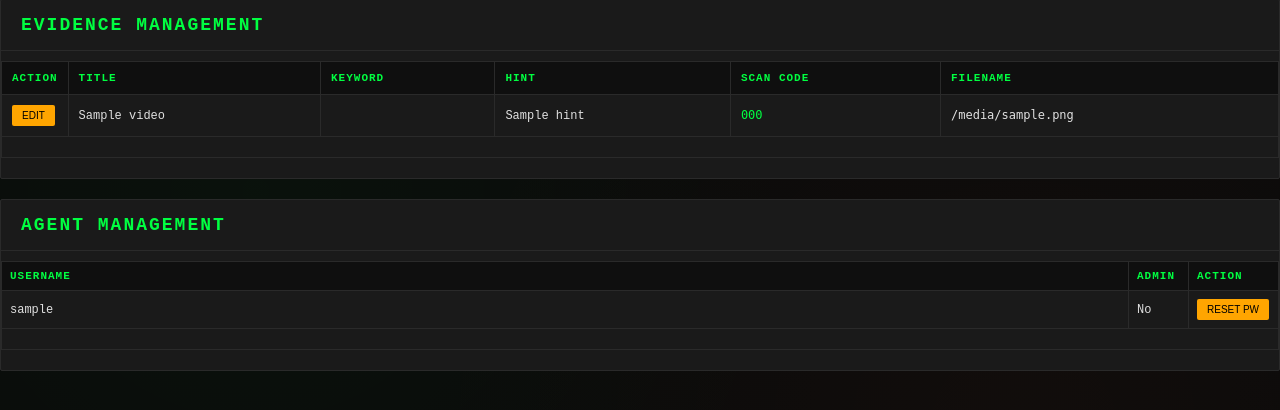
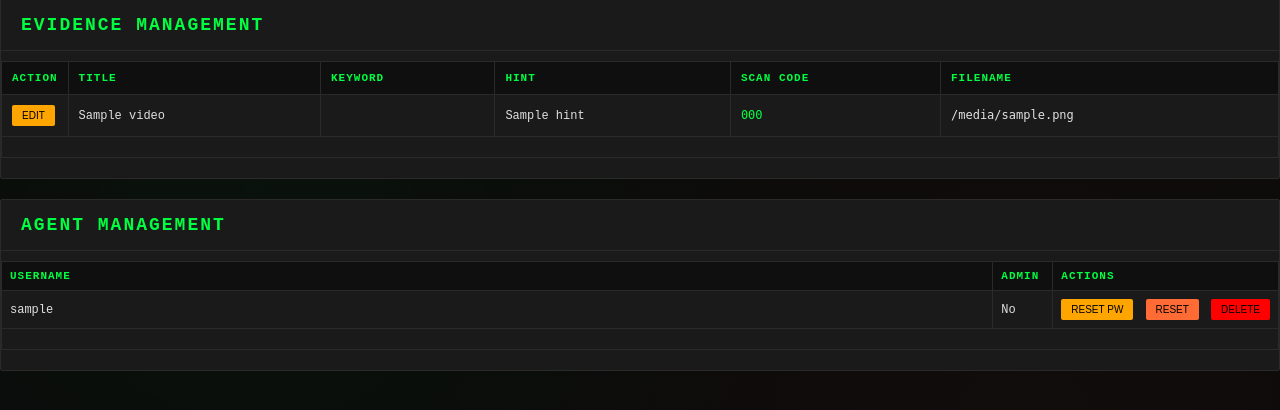
Before and after one commit to drohack/GACKfilesQuest, a Flask app: template app/templates/admin.html in a window 1280 px wide. Shown: the part 209-619 px from the top of the page. Run offline with Flask 3, Linux system fonts and the light colour scheme; the template is opened without the code that fills it: most values are stand-ins (such as "Sample title", 1, 10 or a date in 2020).

Commit message:
Add admin testing tools - reset user progress and delete user
- Add reset user progress route (clears found/unlocks, resets GACKcoin to 0)
- Add delete user route (permanently removes user and all data)
- Add Reset and Delete buttons to admin panel user management
- Add confirmation dialogs with username and action details for all user actions
- Reset PW confirmation before opening password form
- Reset Progress single confirmation (clears progress/coins)
- Delete User triple confirmation with typed username verification
- Page reload after user deletion

🤖 Generated with [Claude Code](https://claude.com/claude-code)

Co-Authored-By: Claude Sonnet 4.5 (1M context) <noreply@anthropic.com>

```diff
--- a/app/app.py
+++ b/app/app.py
@@ -649,6 +649,73 @@ def admin_reset_password(user_id):
 
     return jsonify({'success': True, 'message': f'Password reset for {username}'})
 
+@app.route('/admin/reset-user', methods=['POST'])
+@admin_required
+def admin_reset_user(user_id):
+    """Reset a user's progress - clear all found/unlocks and set gack_coin to 0"""
+    target_username = request.form.get('username', '').strip()
+
+    if not target_username:
+        return jsonify({'success': False, 'error': 'Username required'}), 400
+
+    conn = get_db_connection()
+
+    # Check if user exists
+    user = conn.execute('SELECT id FROM users WHERE username = ?', (target_username,)).fetchone()
+    if not user:
+        conn.close()
+        return jsonify({'success': False, 'error': 'User not found'}), 404
+
+    target_user_id = user['id']
+
+    # Delete all found and unlocks records for this user
+    conn.execute('DELETE FROM found WHERE user_id = ?', (target_user_id,))
+    conn.execute('DELETE FROM unlocks WHERE user_id = ?', (target_user_id,))
+
+    # Reset gack_coin to 0
+    conn.execute('UPDATE users SET gack_coin = 0 WHERE id = ?', (target_user_id,))
+
+    # Delete any active cashout tokens
+    conn.execute('DELETE FROM cashout_tokens WHERE user_id = ?', (target_user_id,))
+
+    conn.commit()
+    conn.close()
+
+    return jsonify({'success': True, 'message': f'User {target_username} has been reset'})
+
+@app.route('/admin/delete-user', methods=['POST'])
+@admin_required
+def admin_delete_user(user_id):
+    """Delete a user completely"""
+    target_username = request.form.get('username', '').strip()
+
+    if not target_username:
+        return jsonify({'success': False, 'error': 'Username required'}), 400
+
+    conn = get_db_connection()
+
+    # Check if user exists
+    user = conn.execute('SELECT id FROM users WHERE username = ?', (target_username,)).fetchone()
+    if not user:
+        conn.close()
+        return jsonify({'success': False, 'error': 'User not found'}), 404
+
+    target_user_id = user['id']
+
+    # Delete all related records (cascading delete)
+    conn.execute('DELETE FROM found WHERE user_id = ?', (target_user_id,))
+    conn.execute('DELETE FROM unlocks WHERE user_id = ?', (target_user_id,))
+    conn.execute('DELETE FROM sessions WHERE user_id = ?', (target_user_id,))
+    conn.execute('DELETE FROM cashout_tokens WHERE user_id = ?', (target_user_id,))
+
+    # Delete the user
+    conn.execute('DELETE FROM users WHERE id = ?', (target_user_id,))
+
+    conn.commit()
+    conn.close()
+
+    return jsonify({'success': True, 'message': f'User {target_username} has been deleted'})
+
 @app.route('/cashout-generate', methods=['POST'])
 @login_required
 def cashout_generate(user_id):
--- a/app/templates/admin.html
+++ b/app/templates/admin.html
@@ -221,7 +221,7 @@
                     <tr>
                         <th style="word-wrap: break-word; padding: 8px;">Username</th>
                         <th style="width: 60px; white-space: nowrap; padding: 8px;">Admin</th>
-                        <th style="width: 90px; white-space: nowrap; padding: 8px;">Action</th>
+                        <th style="width: 200px; white-space: nowrap; padding: 8px;">Actions</th>
                     </tr>
                 </thead>
                 <tbody>
@@ -230,7 +230,9 @@
                         <td style="word-wrap: break-word; overflow-wrap: break-word; padding: 8px;">{{ user.username }}</td>
                         <td style="white-space: nowrap; padding: 8px;">{{ 'Yes' if user.is_admin else 'No' }}</td>
                         <td style="white-space: nowrap; padding: 8px;">
-                            <button class="btn-edit" onclick="toggleEditForm('user-{{ user.id }}')">Reset PW</button>
+                            <button class="btn-edit" onclick="showResetPasswordConfirm('{{ user.username }}', 'user-{{ user.id }}')" style="margin-right: 5px;">Reset PW</button>
+                            <button class="btn-edit" onclick="showResetProgressConfirm('{{ user.username }}')" style="margin-right: 5px; background: #ff6b35;">Reset</button>
+                            <button class="btn-edit" onclick="showDeleteUserConfirm('{{ user.username }}')" style="background: #ff0000;">Delete</button>
                         </td>
                     </tr>
                     <tr>
@@ -335,6 +337,105 @@
 
             return false;
         }
+
+        function showResetPasswordConfirm(username, formId) {
+            if (confirm(`Reset password for user "${username}"?\n\nAction: Change password\nUser: ${username}\n\nClick OK to open the password reset form.`)) {
+                toggleEditForm(formId);
+            }
+        }
+
+        function showResetProgressConfirm(username) {
+            if (!confirm(`RESET PROGRESS for user "${username}"?\n\nAction: Clear all progress and coins\nUser: ${username}\n\nThis will:\n- Clear all found evidence\n- Clear all solved puzzles\n- Reset GACKcoin to 0\n\nThis cannot be undone!`)) {
+                return;
+            }
+            resetUserProgress(username);
+        }
+
+        function showDeleteUserConfirm(username) {
+            if (!confirm(`DELETE USER "${username}"?\n\nAction: Permanently delete user account\nUser: ${username}\n\nThis will:\n- Delete the user account\n- Delete all their progress\n- Delete all their sessions\n\nThis CANNOT be undone!`)) {
+                return;
+            }
+
+            // Double confirmation for delete
+            if (!confirm(`Are you absolutely sure you want to delete "${username}"?\n\nType the username in the next prompt to confirm.`)) {
+                return;
+            }
+
+            const confirmUsername = prompt(`Type "${username}" to confirm deletion:`);
+            if (confirmUsername !== username) {
+                alert('Username did not match. Deletion cancelled.');
+                return;
+            }
+
+            deleteUser(username);
+        }
+
+        async function resetUserProgress(username) {
+
+            const messageBox = document.getElementById('user-message');
+
+            try {
+                const formData = new FormData();
+                formData.append('username', username);
+
+                const response = await fetch('{{ url_for("admin_reset_user") }}', {
+                    method: 'POST',
+                    body: formData
+                });
+
+                const result = await response.json();
+
+                if (result.success) {
+                    messageBox.className = 'message-box success';
+                    messageBox.textContent = '✓ ' + result.message;
+                    messageBox.style.display = 'block';
+                    setTimeout(() => {
+                        messageBox.style.display = 'none';
+                    }, 3000);
+                } else {
+                    messageBox.className = 'message-box error';
+                    messageBox.textContent = '✗ ' + result.error;
+                    messageBox.style.display = 'block';
+                }
+            } catch (error) {
+                messageBox.className = 'message-box error';
+                messageBox.textContent = '✗ An error occurred';
+                messageBox.style.display = 'block';
+            }
+        }
+
+        async function deleteUser(username) {
+            const messageBox = document.getElementById('user-message');
+
+            try {
+                const formData = new FormData();
+                formData.append('username', username);
+
+                const response = await fetch('{{ url_for("admin_delete_user") }}', {
+                    method: 'POST',
+                    body: formData
+                });
+
+                const result = await response.json();
+
+                if (result.success) {
+                    messageBox.className = 'message-box success';
+                    messageBox.textContent = '✓ ' + result.message + ' - Reloading...';
+                    messageBox.style.display = 'block';
+                    setTimeout(() => {
+                        window.location.reload();
+                    }, 2000);
+                } else {
+                    messageBox.className = 'message-box error';
+                    messageBox.textContent = '✗ ' + result.error;
+                    messageBox.style.display = 'block';
+                }
+            } catch (error) {
+                messageBox.className = 'message-box error';
+                messageBox.textContent = '✗ An error occurred';
+                messageBox.style.display = 'block';
+            }
+        }
     </script>
 
     <!-- QR Code Modal -->
```
